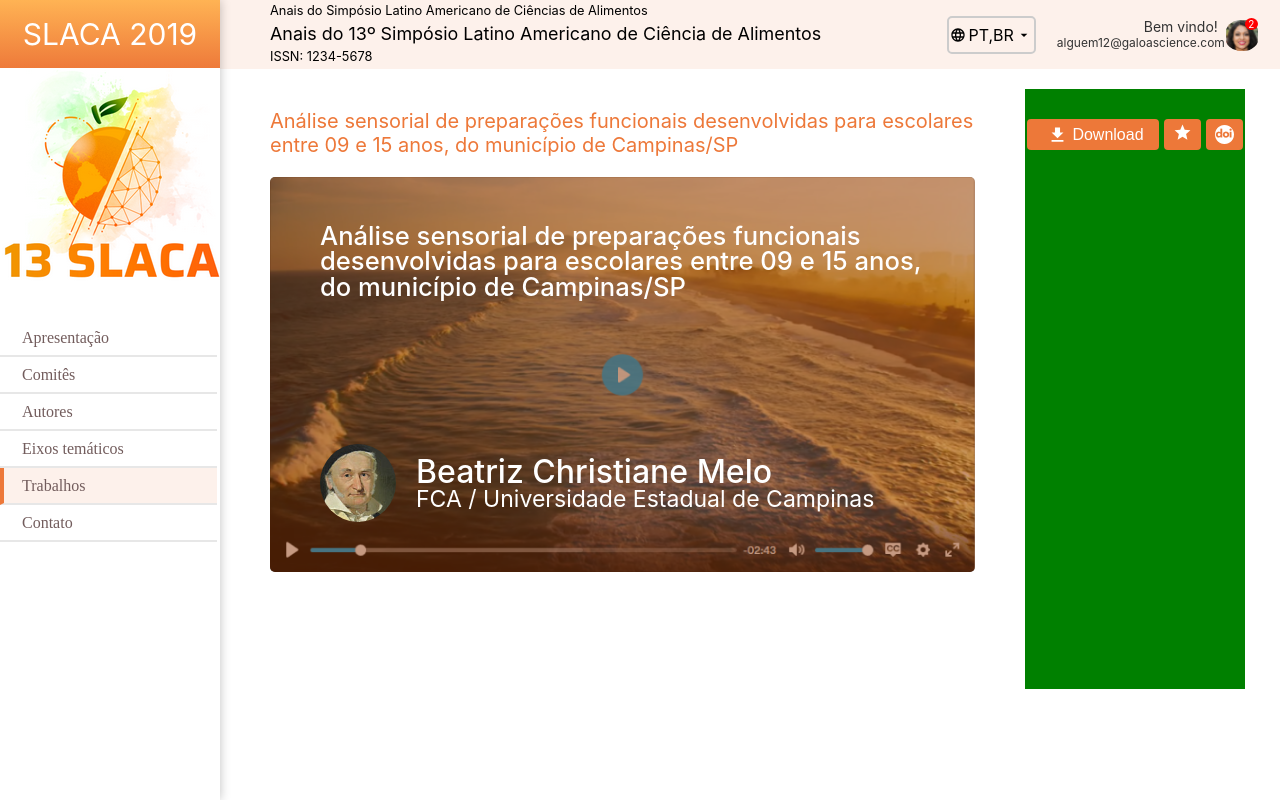
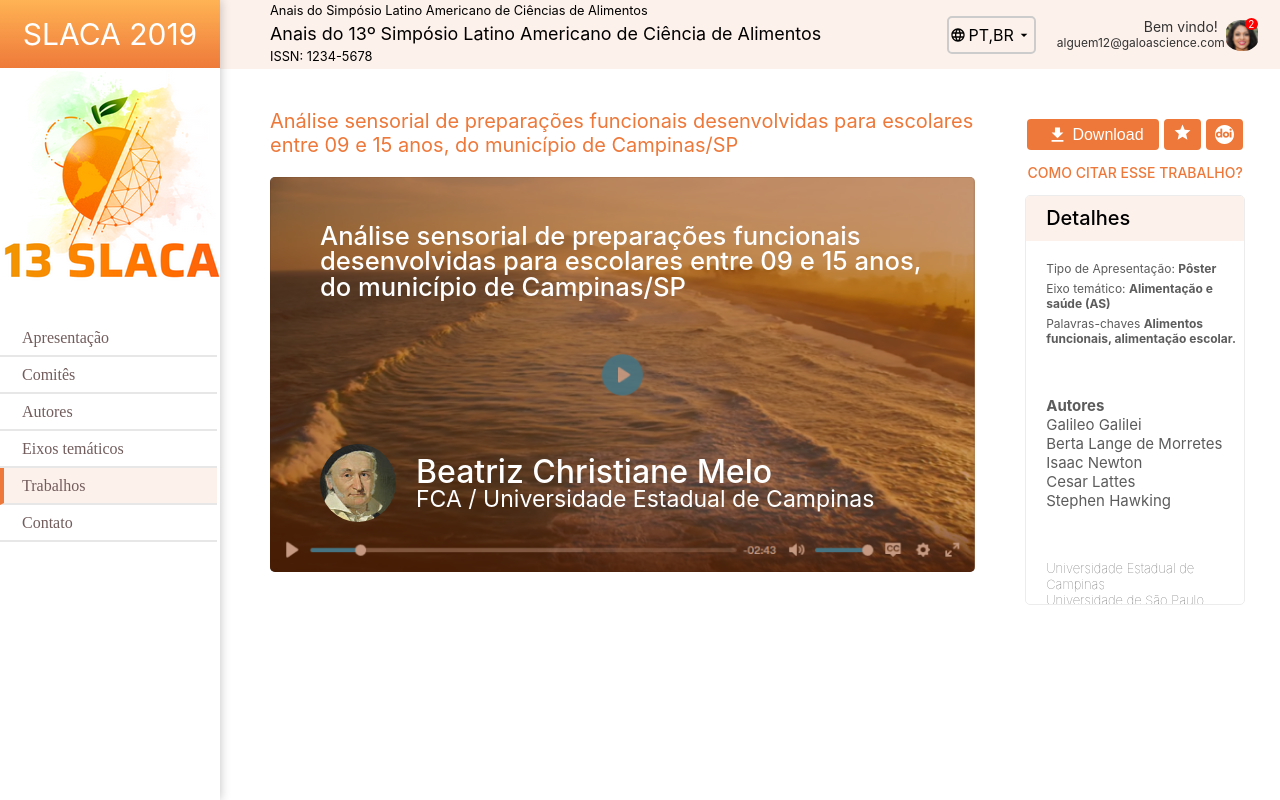
Before and after one commit to Mofe1015/Chuva-Front-End, a React (Create React App) app: page / in a window 1280 px wide. Built offline with nearby package versions, Linux system fonts and the light colour scheme.

Commit message:
adding details

```diff
--- a/src/Content.js
+++ b/src/Content.js
@@ -1,7 +1,5 @@
 import React from 'react';
 import './Styling/Content.css';
-import { IoMdDownload } from "react-icons/io";
-import { MdStar } from "react-icons/md";
 import TopContent from './Content/TopContent';
 
 
--- a/src/Content/ContentStyling/TopContent.css
+++ b/src/Content/ContentStyling/TopContent.css
@@ -94,11 +94,12 @@
 }
 
 .details-download-div{
+    display: flex;
+    flex-direction: column;
     padding-top: 30px;
     width: 20%;
     min-width: 220px;
-    height: 100%;
-    background-color: green;
+    height: 38vw;
 }
 
 .details-download-btns-div{
@@ -168,6 +169,75 @@
 .joi-btn:hover{
     background: linear-gradient(180deg, #FFB354 0%, #EE7A3A 100%);
 }
+
+.citação{
+    font: Roboto;
+    font-weight: 500;
+    font-size: 14px;
+    color: #ED7839 ;
+    margin-right: auto;
+    margin-left: auto;
+}
+
+.detalhes{
+    height: 84%;
+    border: #ECECEC 1px solid;
+    border-radius: 5px;
+    overflow: hidden;
+}
+
+.detalhes1::-webkit-scrollbar{
+    width: 5px;
+    background-color: #ED7839;
+}
+.detalhes-header{
+    background-color: #FDF1EB;
+    display: flex;
+    align-items: center;
+    width: 100%;
+    height: 45px;
+    padding-left: 20px;
+    font: Roboto;
+    font-weight: 500;
+    font-size: 20px;
+    line-height: 25px;
+}
+.detalhes-body{
+    height: 100%;
+    overflow-y:scroll;
+    padding-left: 20px;
+    padding-top: 15px;
+}
+.detalhes-body::-webkit-scrollbar{
+    width: 3px;
+    height: 90%;
+}
+.detalhes-body::-webkit-scrollbar-thumb {
+    width: 3px;
+    height: 5   0%;
+    background-color: #BFBFBF;
+  }
+.detalhes-body::-webkit-scrollbar-track {
+    width: 3px;
+    background-color: #E7E7E7;
+}
+.detalhes-body-txt{
+    color: #5C5C5C;
+    font-size: 12px;
+    font-weight: 400;
+    padding: 0;
+    margin: 0;
+    margin-top: 5px;
+}
+.detalhes-body-txt-schools{
+    margin: 0;
+    margin-bottom: 500px;
+    padding: 0;
+
+}
+.detalhes-body-txt-schools  > *{
+    font-weight: 100;
+}
 @media only screen and (max-width: 1200px) {
     .top-content{
         flex-direction: column;
@@ -192,4 +262,7 @@
         margin-left: auto;
         margin-right: 5px;
     }
+    .details-download-div{
+        height: 300px;
+    }
 }
--- a/src/Content/TopContent.js
+++ b/src/Content/TopContent.js
@@ -25,21 +25,52 @@ function TopContent(){
                         </div>
                     </div>
                 </div>
+            </div>
 
-            </div>
             <div className='details-download-div'>
                 <div className='details-download-btns-div'>
+
                     <button className='download-btn'>
                         <IoMdDownload className='download-icon'/>
                         <p>Download</p>
+                    </button>
 
-                    </button>
                     <button className='star-btn'>
                         <MdStar/>
                     </button>
+
                     <button className='joi-btn'>
-                        <img className='' src={require('../images/doi.png') }></img>
+                        <img src={require('../images/doi.png') }></img>
                     </button>
+                </div>
+
+                <p className='citação'>COMO CITAR ESSE TRABALHO?</p>
+
+                <div className='detalhes'>
+                    <div className='detalhes-header'>
+                        Detalhes
+                    </div>
+                    <div className='detalhes-body'>
+                        <p className='detalhes-body-txt'>Tipo de Apresentação: <strong>Pôster</strong></p>
+                        <p className='detalhes-body-txt'>Eixo temático: <strong>Alimentação e saúde (AS)</strong></p>
+                        <p className='detalhes-body-txt'>Palavras-chaves <strong>Alimentos funcionais, alimentação escolar.</strong></p>
+
+                        <p className='detalhes-body-txt' style={{fontSize : "15px", marginTop: "50px"}}><strong>Autores</strong></p>
+                        <p className='detalhes-body-txt' style={{fontSize : "15px", marginTop: "0px"}}>Galileo Galilei</p>
+                        <p className='detalhes-body-txt' style={{fontSize : "15px", marginTop: "0px"}}>Berta Lange de Morretes</p>
+                        <p className='detalhes-body-txt' style={{fontSize : "15px", marginTop: "0px"}}>Isaac Newton</p>
+                        <p className='detalhes-body-txt' style={{fontSize : "15px", marginTop: "0px"}}>Cesar Lattes</p>
+                        <p className='detalhes-body-txt' style={{fontSize : "15px", marginTop: "0px"}}>Stephen Hawking</p>
+
+                        <ul className='detalhes-body-txt-schools'>
+                            <p className='detalhes-body-txt' style={{fontSize : "13px", marginTop: "50px"}}>Universidade Estadual de Campinas</p>
+                            <p className='detalhes-body-txt' style={{fontSize : "13px", marginTop: "0px"}}>Universidade de São Paulo</p>
+                            <p className='detalhes-body-txt' style={{fontSize : "13px", marginTop: "0px"}}>Instituto Nacional de Pesquisas Espaciais</p>
+                            <p className='detalhes-body-txt' style={{fontSize : "13px", marginBottom: "100px"}}>Universidade Federal do Rio de Janeiro</p>
+                        </ul>
+
+
+                    </div>
                 </div>
             </div>
         </div>
```
